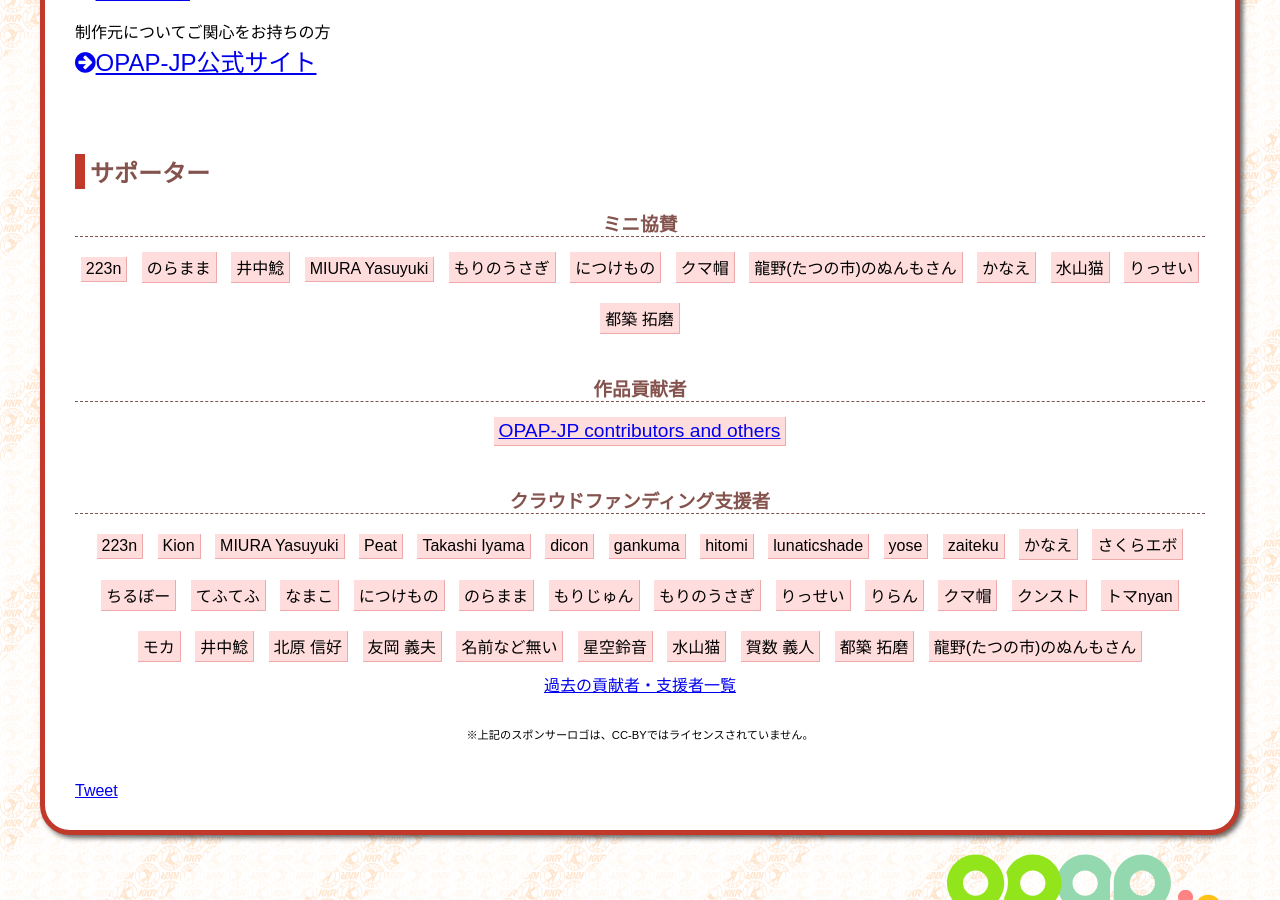
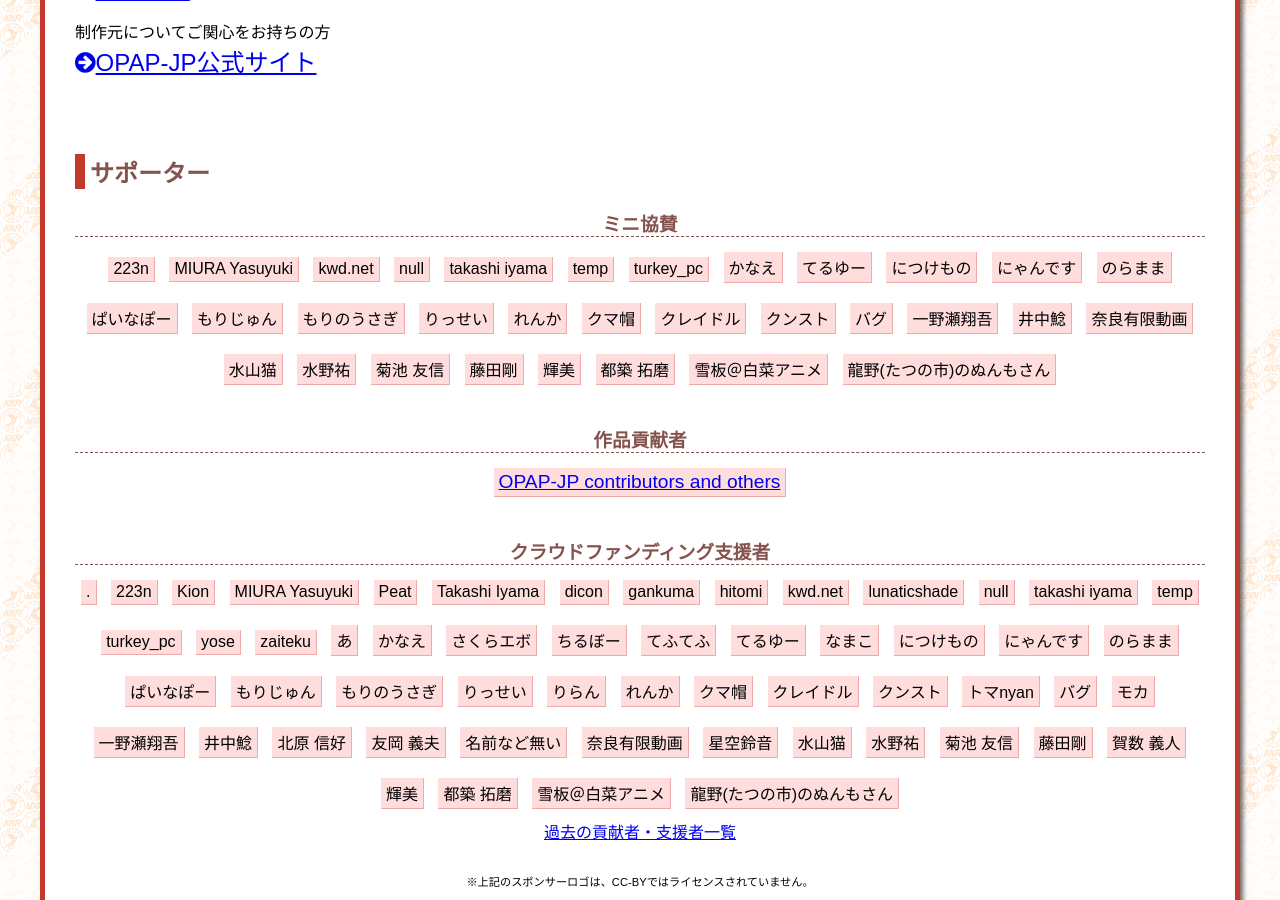
Before and after one commit to kosys/kosys.github.io, a Jekyll site: the page built from index.html, in a window 1280 px wide and 900 px high, scrolled down 1867 px. Built offline with Jekyll 4.4.1, drawn with Linux system fonts in a browser that asks for light colours; some web fonts are replaced; comment, search, counter and statistics services are not loaded.

Commit message:
クラウドファンディング支援者追記

```diff
--- a/index.html
+++ b/index.html
@@ -100,17 +100,37 @@ layout: default
                     <h3>ミニ協賛</h3>
                     <ul class="sponsorNameList-middle">
                         <li>223n</li>
+                        <li>MIURA Yasuyuki</li>
+                        <li>kwd.net</li>
+                        <li>null</li>
+                        <li>takashi iyama</li>
+                        <li>temp</li>
+                        <li>turkey_pc</li>
+                        <li>かなえ</li>
+                        <li>てるゆー</li>
+                        <li>につけもの</li>
+                        <li>にゃんです</li>
                         <li>のらまま</li>
+                        <li>ぱいなぽー</li>
+                        <li>もりじゅん</li>
+                        <li>もりのうさぎ</li>
+                        <li>りっせい</li>
+                        <li>れんか</li>
+                        <li>クマ帽</li>
+                        <li>クレイドル</li>
+                        <li>クンスト</li>
+                        <li>バグ</li>
+                        <li>一野瀬翔吾</li>
                         <li>井中鯰</li>
-                        <li>MIURA Yasuyuki</li>
-                        <li>もりのうさぎ</li>
-                        <li>につけもの</li>
-                        <li>クマ帽</li>
+                        <li>奈良有限動画</li>
+                        <li>水山猫</li>
+                        <li>水野祐</li>
+                        <li>菊池 友信</li>
+                        <li>藤田剛</li>
+                        <li>輝美</li>
+                        <li>都築 拓磨</li>
+                        <li>雪板＠白菜アニメ</li>
                         <li>龍野(たつの市)のぬんもさん</li>
-                        <li>かなえ</li>
-                        <li>水山猫</li>
-                        <li>りっせい</li>
-                        <li>都築 拓磨</li>
                     </ul>
 
                 </div>
@@ -123,7 +143,7 @@ layout: default
                 </div>
                 <div class="sponsorGroup">
                     <h3>クラウドファンディング支援者</h3>
-                    <ul class="sponsorNameList-middle">
+                    <ul class="sponsorNameList-middle"><li>.</li>
                         <li>223n</li>
                         <li>Kion</li>
                         <li>MIURA Yasuyuki</li>
@@ -132,34 +152,52 @@ layout: default
                         <li>dicon</li>
                         <li>gankuma</li>
                         <li>hitomi</li>
+                        <li>kwd.net</li>
                         <li>lunaticshade</li>
+                        <li>null</li>
+                        <li>takashi iyama</li>
+                        <li>temp</li>
+                        <li>turkey_pc</li>
                         <li>yose</li>
                         <li>zaiteku</li>
+                        <li>あ</li>
                         <li>かなえ</li>
                         <li>さくらエボ</li>
                         <li>ちるぼー</li>
                         <li>てふてふ</li>
+                        <li>てるゆー</li>
                         <li>なまこ</li>
                         <li>につけもの</li>
+                        <li>にゃんです</li>
                         <li>のらまま</li>
+                        <li>ぱいなぽー</li>
                         <li>もりじゅん</li>
                         <li>もりのうさぎ</li>
                         <li>りっせい</li>
                         <li>りらん</li>
+                        <li>れんか</li>
                         <li>クマ帽</li>
+                        <li>クレイドル</li>
                         <li>クンスト</li>
                         <li>トマnyan</li>
+                        <li>バグ</li>
                         <li>モカ</li>
+                        <li>一野瀬翔吾</li>
                         <li>井中鯰</li>
                         <li>北原 信好</li>
                         <li>友岡 義夫</li>
                         <li>名前など無い</li>
+                        <li>奈良有限動画</li>
                         <li>星空鈴音</li>
                         <li>水山猫</li>
+                        <li>水野祐</li>
+                        <li>菊池 友信</li>
+                        <li>藤田剛</li>
                         <li>賀数 義人</li>
+                        <li>輝美</li>
                         <li>都築 拓磨</li>
+                        <li>雪板＠白菜アニメ</li>
                         <li>龍野(たつの市)のぬんもさん</li>
-
                     </ul>
                     <a href="https://opap.jp/contributors">過去の貢献者・支援者一覧</a>
                 </div>
```
